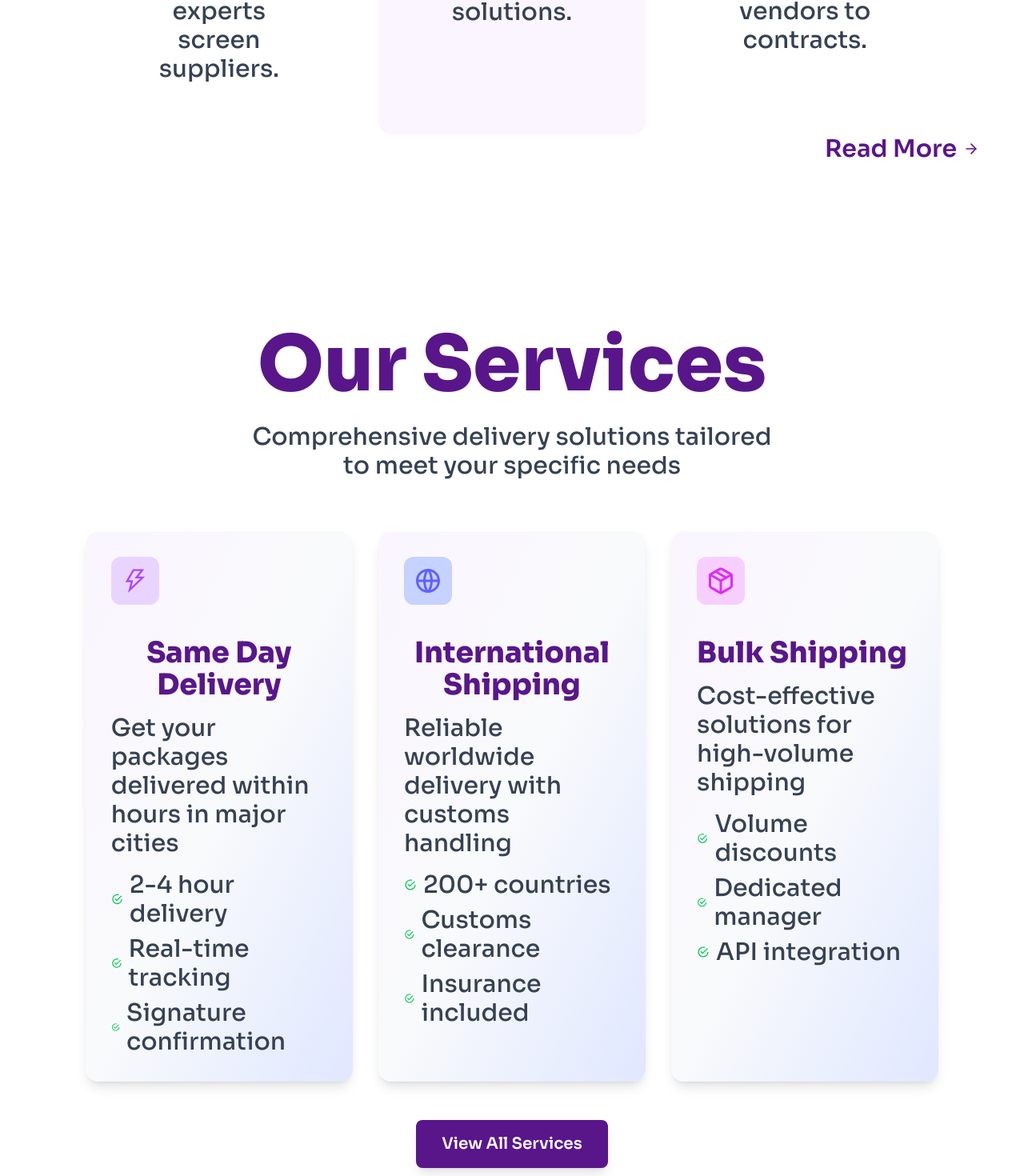
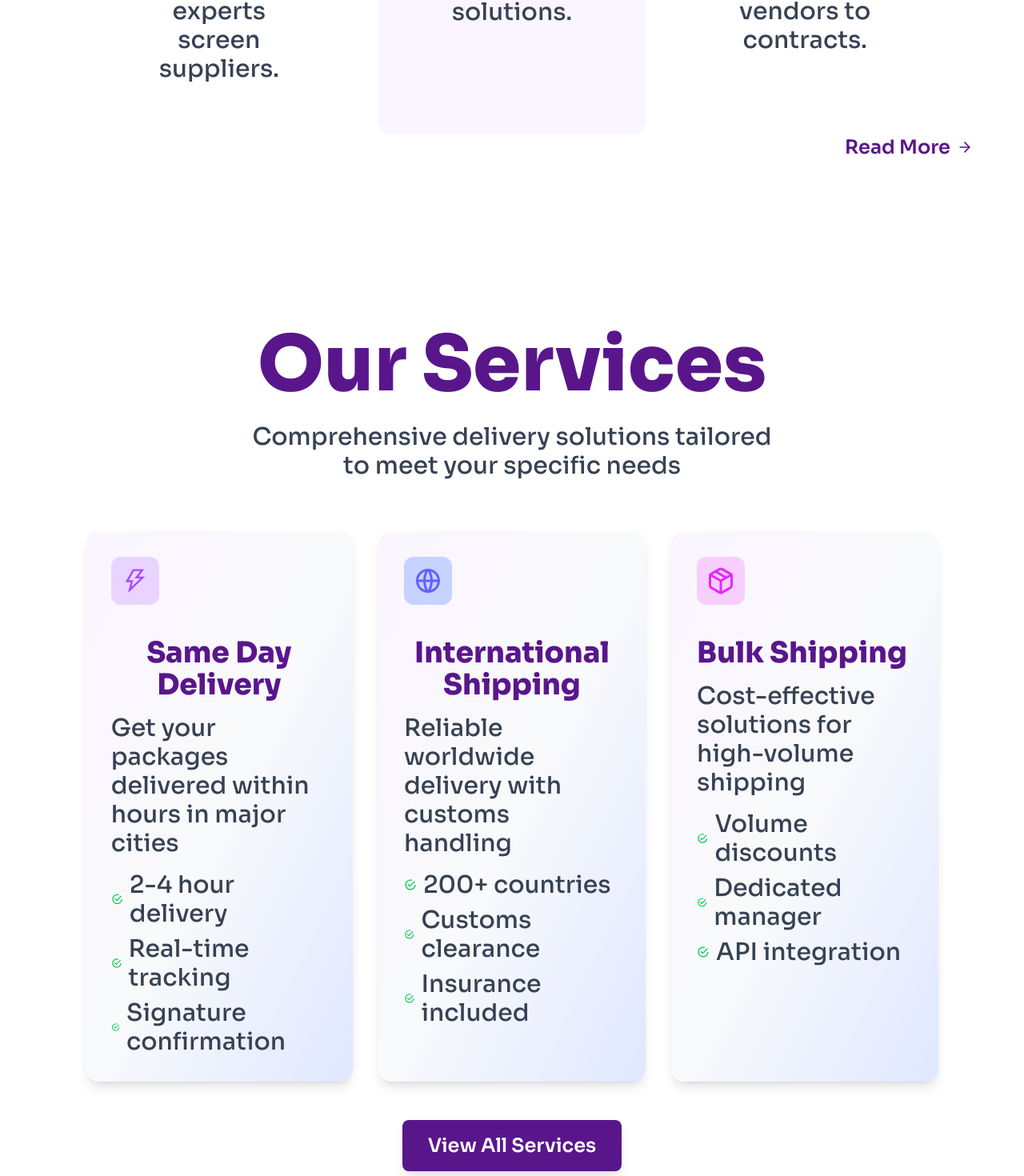
Before and after one commit to obeespace/courier, a Next.js app: page / in a window 1280 px wide. Shown: the part 2405-3875 px from the top of the page at 80% size. Built offline with nearby package versions, Linux system fonts and the light colour scheme.

Commit message:
CTA Section refactoring

```diff
--- a/app/components/AboutSection.js
+++ b/app/components/AboutSection.js
@@ -69,7 +69,7 @@ const AboutSection = () => {
           </div>
           {/* Read More Button */}
           <div className="absolute bottom-8 right-8">
-            <button className="flex text-3xl items-center gap-2 px-6 py-3 bg-transparent border-0 border-purple-900 text-purple-900 rounded-lg hover:bg-purple-900 hover:text-white transition-all duration-300 font-semibold">
+            <button className="btn-ghost">
               Read More
               <ArrowRight size={20} />
             </button>
--- /dev/null
+++ b/app/components/CTASection.js
@@ -0,0 +1,21 @@
+import React from "react";
+
+const CTASection = () => {
+  return (
+    <div>
+      <section className="mb-16 bg-primary text-primary-foreground">
+        <div className="container w-5/6 mx-auto text-center space-y-8">
+          <h2 className="site-header">Ready to Ship with SnappiGo?</h2>
+          <p className="site-subheading opacity-90 max-w-2xl mx-auto">
+            Get started today and experience the difference.
+          </p>
+          <div className="flex justify-center">
+            <button className="btn-primary">Contact Sales</button>
+          </div>
+        </div>
+      </section>
+    </div>
+  );
+};
+
+export default CTASection;
--- a/app/components/ImageSlider.js
+++ b/app/components/ImageSlider.js
@@ -45,6 +45,7 @@ const testimonials = [
 export default function ImageSlider() {
   return (
     <div className="py-10">
+      <div className="relative">
         <Swiper
           modules={[Autoplay, Pagination, Navigation]}
           spaceBetween={20}
@@ -98,5 +99,6 @@ export default function ImageSlider() {
           ))}
         </Swiper>
       </div>
+    </div>
   );
 }
--- a/app/components/ServicesSection.js
+++ b/app/components/ServicesSection.js
@@ -88,10 +88,8 @@ const ServicesSection = () => {
             </div>
 
             {/* View All Services Button */}
-            <div className="text-center mt-12">
-              <button className="bg-purple-900 text-white px-8 py-4 rounded-lg text-xl font-semibold hover:bg-purple-800 transition-colors duration-300 shadow-lg">
-                View All Services
-              </button>
+            <div className="flex justify-center mt-12">
+              <button className="btn-primary">View All Services</button>
             </div>
           </div>
         </section>
--- a/app/components/SliderSection.js
+++ b/app/components/SliderSection.js
@@ -14,6 +14,25 @@ const SliderSection = () => {
           </div>
 
           <ImageSlider />
+          {/* Ship an item Button */}
+          <div className="absolute  right-8">
+            <button className="btn-ghost">
+              Ready to Ship Your Item?
+              <svg
+                width="24"
+                height="24"
+                fill="none"
+                stroke="currentColor"
+                strokeWidth="2"
+                strokeLinecap="round"
+                strokeLinejoin="round"
+                className="feather feather-arrow-right"
+              >
+                <line x1="5" y1="12" x2="19" y2="12" />
+                <polyline points="12 5 19 12 12 19" />
+              </svg>
+            </button>
+          </div>
         </div>
       </section>
     </div>
--- a/app/globals.css
+++ b/app/globals.css
@@ -49,3 +49,11 @@ body {
 .site-paragraph-white {
   @apply text-lg sm:text-xl md:text-2xl lg:text-3xl text-white font-medium text-center;
 }
+
+.btn-primary {
+  @apply bg-purple-900 text-white px-8 py-4 rounded-lg text-2xl font-semibold hover:bg-purple-800 transition-colors duration-300 shadow-lg flex items-center gap-2;
+}
+
+.btn-ghost {
+  @apply bg-transparent border-0 text-purple-900 text-2xl font-semibold px-8 py-4 hover:text-purple-700 transition-all duration-300 flex items-center gap-2;
+}
--- a/app/page.js
+++ b/app/page.js
@@ -26,6 +26,7 @@ import AboutSection from "./components/AboutSection";
 import ServicesSection from "./components/ServicesSection";
 import FeatureSection from "./components/FeatureSection";
 import SliderSection from "./components/SliderSection";
+import CTASection from "./components/CTASection";
 
 const images = [landinpic1, landinpic2, landinpic3];
 
@@ -401,6 +402,8 @@ export default function Home() {
         </section>
       )}
       {/* CTA Section */}
+      <CTASection />
+      {false && (
         <section className="mb-16 bg-primary text-primary-foreground">
           <div className="container w-5/6 mx-auto text-center space-y-8">
             <h2 className="text-3xl lg:text-4xl font-bold">
@@ -417,6 +420,7 @@ export default function Home() {
             </div>
           </div>
         </section>
+      )}
     </main>
   );
 }
```
Lines whose indentation alone changed are shown as unchanged.
